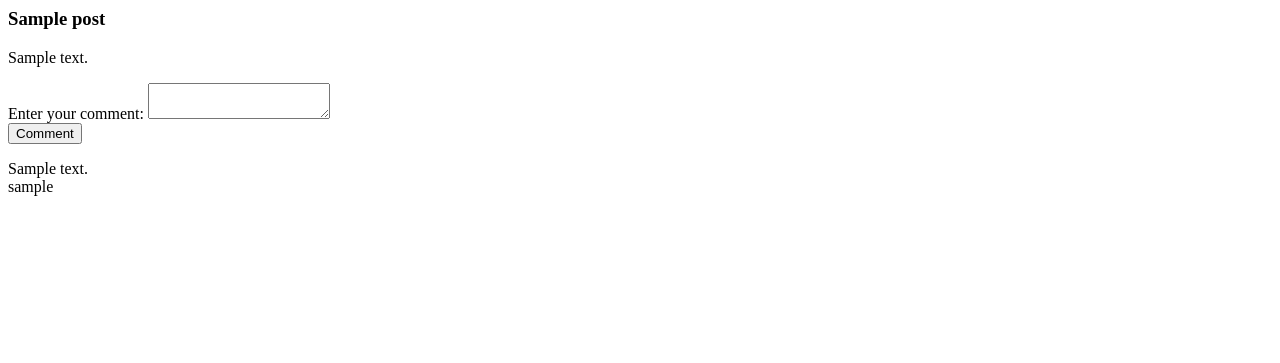
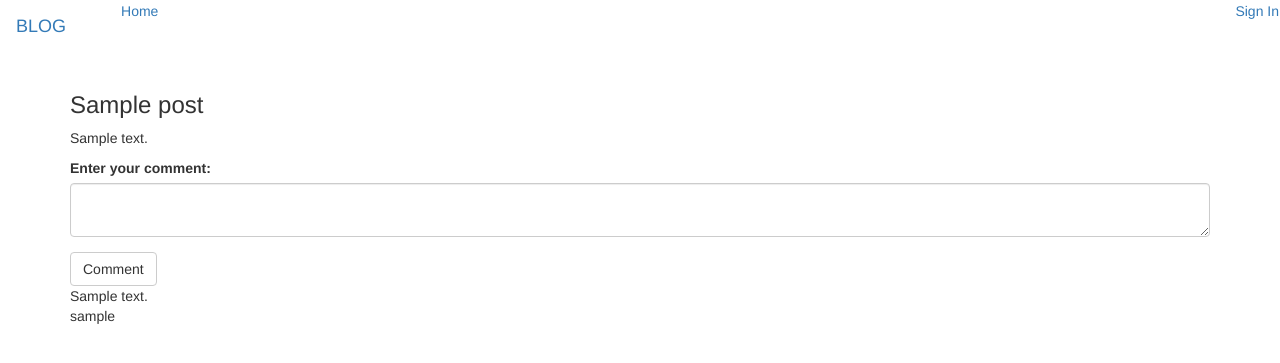
Before and after one commit to Tajeu2001/blog, a Flask app: page /article/1 in a window 1280 px wide. Shown: the top 363 px of the page. Run offline with Flask 2, Linux system fonts and the light colour scheme; tables that the repository leaves empty hold one stand-in row (values such as "Sample post"); some libraries are stand-ins or nearby versions.

Commit message:
display the whole blog after clicking the link in index page

```diff
--- a/app/templates/blog.html
+++ b/app/templates/blog.html
@@ -1,7 +1,10 @@
+{% extends 'base.html'%}
 {% import "bootstrap/wtf.html" as wtf%}
-<h3> {{post.title}} </h3>
-<p>{{post.content}}</p>
-<div>
+{%block content%}
+<div class="container article">
+<h3 class="post-title"> {{post.title}} </h3>
+<p class="post-content">{{post.content}}</p>
+<div >
   {{wtf.quick_form(form)}}
 </div>
 {%for comment in comments%}
@@ -11,4 +14,7 @@
 <div>
   {{comment.user.username}}
 </div>
+</div>
 {%endfor%}
+
+{%endblock%}
```
